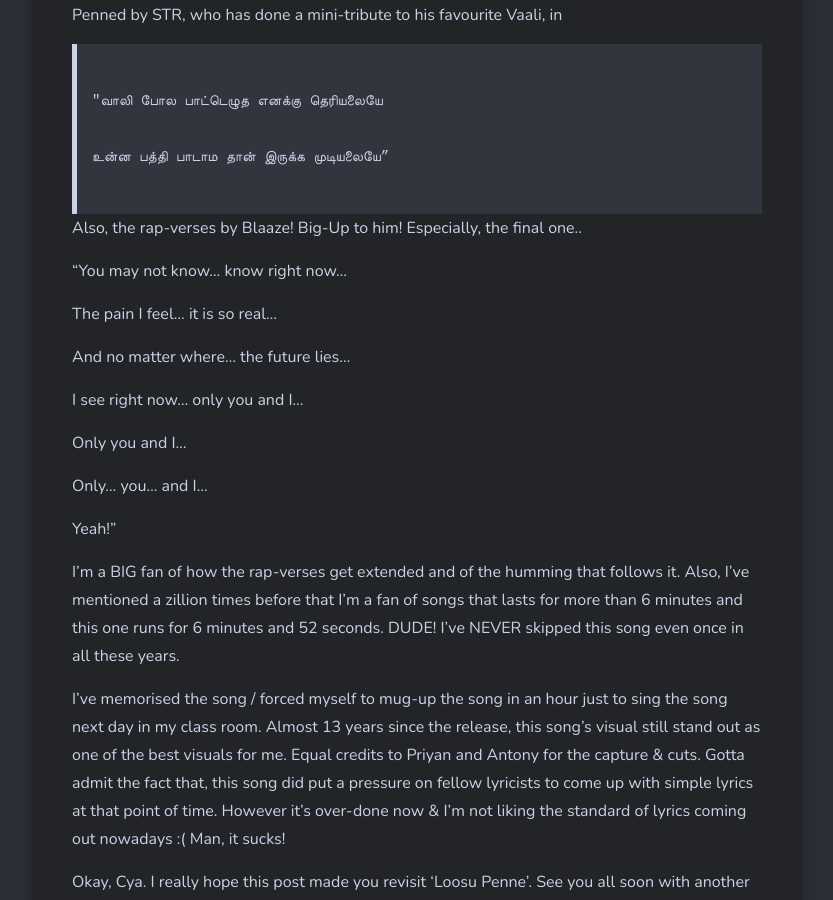
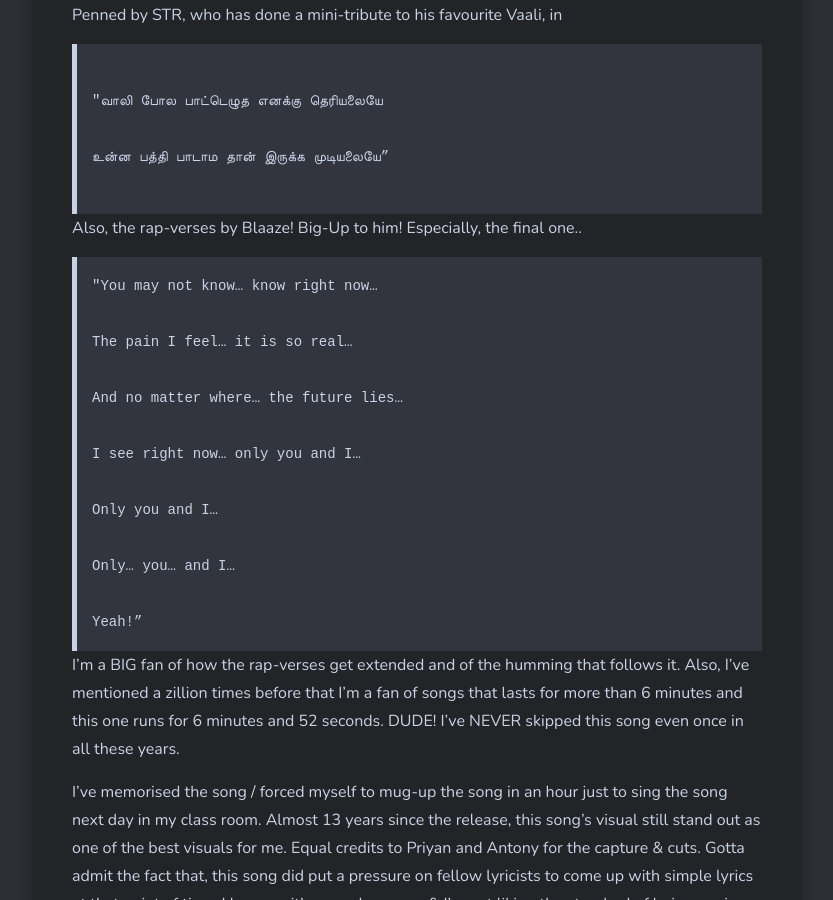
Before and after one commit to pattukkaaran/Cassette, a Jekyll site: the page built from _posts/2019-08-03-loosu-penne-♪.md, in a window 1280 px wide and 900 px high, scrolled down 2509 px. Shown: the whole window, without its empty margins (23-856 px from the left). Built offline with Jekyll 4.4.1, drawn with Linux system fonts in a browser that asks for light colours; comment, search, counter and statistics services are not loaded.

```diff
--- a/_posts/2019-08-03-loosu-penne-♪.md
+++ b/_posts/2019-08-03-loosu-penne-♪.md
@@ -35,7 +35,7 @@ The 1st listen hit me hard, the song sounded soo damn fresh. Back then I had no
 
 Also, the rap-verses by Blaaze! Big-Up to him! Especially, the final one..
 
-"You may not know… know right now…
+<pre>"You may not know… know right now…
 
 The pain I feel… it is so real…
 
@@ -47,7 +47,7 @@ Only you and I…
 
 Only… you… and I…
 
-Yeah!”
+Yeah!”</pre>
 
 I'm a BIG fan of how the rap-verses get extended and of the humming that follows it. Also, I’ve mentioned a zillion times before that I’m a fan of songs that lasts for more than 6 minutes and this one runs for 6 minutes and 52 seconds. DUDE! I’ve NEVER skipped this song even once in all these years.
 
```
